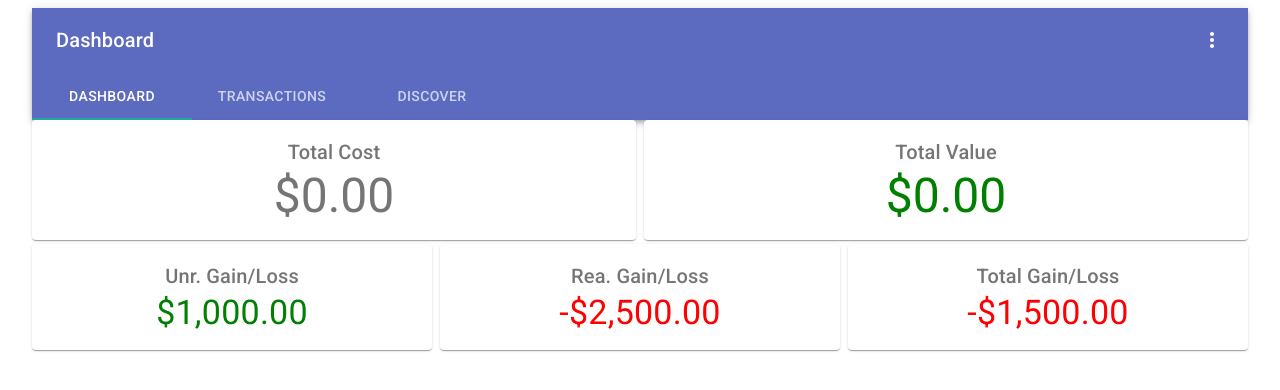
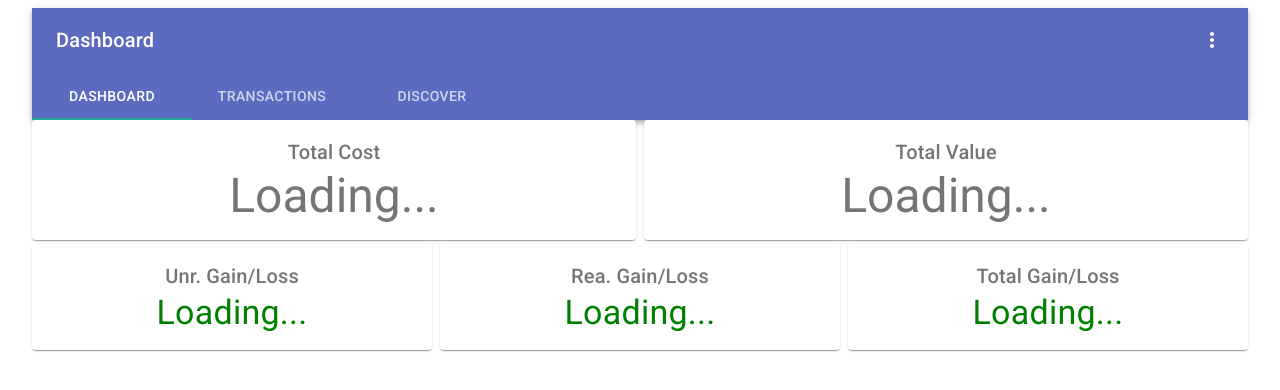
Before and after one commit to andreicozma1/StockTracker, a React (Create React App) app: page / in a window 1280 px wide. Shown: the top 390 px of the page. Built offline with nearby package versions, Linux system fonts and the light colour scheme.

Commit message:
Updates to math logic

```diff
--- a/src/App.jsx
+++ b/src/App.jsx
@@ -1,12 +1,14 @@
 import { Container, makeStyles } from '@material-ui/core';
 import PropTypes from 'prop-types';
-import { useState } from 'react';
+import { useEffect, useState } from 'react';
 /* Page Components */
 import Header from './components/Header';
 import Dashboard from './components/Pages/Dashboard';
 import Discover from './components/Pages/Discover';
 import Transactions from './components/Pages/Transactions';
-import { useStickyState } from './components/Utils';
+import { fetchSummary, useStickyState } from './components/Utils';
+
+const axios = require("axios");
 
 
 function TabPanel({ children, value, index, ...other }) {
@@ -60,12 +62,27 @@ export default function App() {
   const [menuItems, setMenuItems] = useState([])
 
   const [transactions, setTransactions] = useStickyState({}, "transactions");
+  const [summary, setSummary] = useState({});
 
   console.log("Rendering App - currentPage: " + currentPage);
 
-  return (
+  const getSummary = async () => {
+    var new_summary = fetchSummary(transactions);
+
+    console.log("SUMMARY");
+    console.log(new_summary)
+
+    setSummary(new_summary);
+  }
 
 
+  useEffect(() => {
+    getSummary();
+
+  }, [transactions])
+
+
+  return (
 
     <Container maxWidth='lg' className={classes.root}>
       <Header currentPage={currentPage} setCurrentPage={setCurrentPage} pageConfig={pageConfig} menuItems={menuItems} setMenuItems={setMenuItems} />
@@ -75,7 +92,7 @@ export default function App() {
           const page = pageConfig.ref[key]
           const Body = page.component;
           return <TabPanel value={currentPage} index={parseInt(key)} key={key}>
-            <Body setMenuItems={setMenuItems} transactions={transactions} setTransactions={setTransactions} />
+            <Body setMenuItems={setMenuItems} transactions={transactions} setTransactions={setTransactions} summary={summary} setSummary={setSummary} />
           </TabPanel>
         })
       }
--- a/src/components/Dashes/PortCostVal.jsx
+++ b/src/components/Dashes/PortCostVal.jsx
@@ -1,5 +1,6 @@
 
 import { Grid, makeStyles, Paper, Typography } from '@material-ui/core';
+import PropTypes from 'prop-types';
 
 const useStyles = makeStyles((theme) => ({
     paper: {
@@ -27,13 +28,13 @@ function formatCurrency(amount, currency, locale) {
     });
 }
 
-function PortfolioCostValue({ totalCost, unrGL }) {
+export default function PortfolioCostValue({ totalCost, totalValue }) {
     const classes = useStyles();
 
     const locale = 'en-US';
     const currency = "USD";
 
-    const total_value = totalCost + unrGL;
+    const diff = totalValue - totalCost;
 
     return (
         <Grid container spacing={1}>
@@ -43,7 +44,7 @@ function PortfolioCostValue({ totalCost, unrGL }) {
                         Total Cost
                     </Typography>
                     <Typography variant="h3">
-                        {formatCurrency(totalCost, currency, locale)}
+                        {totalCost ? formatCurrency(totalCost, currency, locale) : "Loading..."}
                     </Typography>
                 </Paper>
             </Grid>
@@ -52,8 +53,8 @@ function PortfolioCostValue({ totalCost, unrGL }) {
                     <Typography variant="h6">
                         Total Value
                     </Typography>
-                    <Typography variant="h3" className={total_value >= totalCost ? classes.positive : classes.negative}>
-                        {formatCurrency(totalCost + unrGL, currency, locale)}
+                    <Typography variant="h3" className={(diff > 0) ? classes.positive : ((diff < 0) ? classes.negative : null)}>
+                        {totalValue ? formatCurrency(totalValue, currency, locale) : "Loading..."}
                     </Typography>
                 </Paper>
             </Grid>
@@ -61,4 +62,7 @@ function PortfolioCostValue({ totalCost, unrGL }) {
     );
 }
 
-export default PortfolioCostValue;
+PortfolioCostValue.propTypes = {
+    totalCost: PropTypes.number.isRequired,
+    totalValue: PropTypes.number.isRequired,
+}
--- a/src/components/Dashes/UnrReaGL.jsx
+++ b/src/components/Dashes/UnrReaGL.jsx
@@ -28,15 +28,13 @@ function formatCurrency(amount, currency, locale) {
     });
 }
 
-export default function UnrReaGL() {
+export default function UnrReaGL({ unrealized, realized }) {
     const classes = useStyles();
 
     const locale = 'en-US';
     const currency = "USD";
 
-    const dollar_unrealized = 1000;
-    const dollar_realized = -2500;
-    const dollar_total = dollar_unrealized + dollar_realized;
+    const dollar_total = unrealized + realized;
 
     return (
         <Grid container spacing={1}>
@@ -45,9 +43,10 @@ export default function UnrReaGL() {
                     <Typography variant="h6">
                         Unr. Gain/Loss
                     </Typography>
-                    <Typography variant="h4" className={dollar_unrealized >= 0 ? classes.positive : classes.negative}>
-                        {formatCurrency(dollar_unrealized, currency, locale)}
+                    <Typography variant="h4" className={unrealized >= 0 ? classes.positive : classes.negative}>
+                        {unrealized ? formatCurrency(unrealized, currency, locale) : "Loading..."}
                     </Typography>
+
                 </Paper>
             </Grid>
             <Grid item xs={4}>
@@ -55,9 +54,10 @@ export default function UnrReaGL() {
                     <Typography variant="h6">
                         Rea. Gain/Loss
                     </Typography>
-                    <Typography variant="h4" className={dollar_realized >= 0 ? classes.positive : classes.negative}>
-                        {formatCurrency(dollar_realized, currency, locale)}
+                    <Typography variant="h4" className={realized >= 0 ? classes.positive : classes.negative}>
+                        {realized ? formatCurrency(realized, currency, locale) : "Loading..."}
                     </Typography>
+
                 </Paper>
             </Grid>
             <Grid item xs={4}>
@@ -66,7 +66,7 @@ export default function UnrReaGL() {
                         Total Gain/Loss
                     </Typography>
                     <Typography variant="h4" className={dollar_total >= 0 ? classes.positive : classes.negative}>
-                        {formatCurrency(dollar_total, currency, locale)}
+                        {dollar_total ? formatCurrency(dollar_total, currency, locale) : "Loading..."}
                     </Typography>
                 </Paper>
             </Grid>
--- a/src/components/Elements/DialogImportCSV.jsx
+++ b/src/components/Elements/DialogImportCSV.jsx
@@ -154,8 +154,8 @@ export default function DialogImportCSV({ open, onInsertAll, onClose, ...props }
                         date: dtransDate,
                         type: dtransType,
                         symbol: dtransTicker,
-                        units: Number(dtransUnits),
-                        price: Number(dtransPrice),
+                        units: parseFloat(dtransUnits),
+                        price: parseFloat(dtransPrice),
                         fees: dtransFees,
                         split: dtransSplit
                     };
--- a/src/components/Pages/Dashboard.jsx
+++ b/src/components/Pages/Dashboard.jsx
@@ -1,36 +1,85 @@
 import { useEffect, useState } from 'react';
 import PortCostVal from '../Dashes/PortCostVal';
 import UnrReaGL from '../Dashes/UnrReaGL';
-import { fetchSummary } from '../Utils';
+import Stock from './Stock';
 
 
 const axios = require("axios");
 
-function Dashboard({ transactions, setTransactions }) {
+function Dashboard({ transactions, setTransactions, summary, setSummary }) {
     console.log("Rendering page Dashboard");
 
-    const [unrGL, setUnrGL] = useState(0);
-    const [totalInvesment, setTotalInvestment] = useState(0);
 
-    useEffect(async () => {
+    const [statistics, setStatistics] = useState({
+        total_cost: 0,
+        unrealized: 0,
+        realized: 0,
+    });
 
-        const summary = await fetchSummary(transactions);
-        console.log("SUMMARY");
-        console.log(summary)
 
-        console.log(Object.values(summary).reduce((total, obj) => (obj.unrealized_gain_loss ? obj.unrealized_gain_loss : 0) + total, 0))
-        console.log(Object.values(summary).reduce((total, obj) => (obj.current_investment ? obj.current_investment : 0) + total, 0))
+    useEffect(() => {
+        async function fetchDetails() {
+            console.log("Transactions changed. Refetching summary")
 
-        // setUnrGL(Object.values(summary).reduce((total, obj) => (obj.unrealized_gain_loss ? obj.unrealized_gain_loss : 0) + total), 0)
-        // setTotalInvestment(Object.values(summary).reduce((total, obj) => (obj.current_investment ? obj.current_investment : 0) + total), 0)
-        console.log("set states");
+            var new_summary = { ...summary };
 
-    }, [transactions])
+            for (var stock in new_summary) {
+
+                const symbol = new_summary[stock].symbol;
+                await axios.get('https://finnhub.io/api/v1/quote', {
+                    params: {
+                        symbol: symbol,
+                        token: process.env.REACT_APP_FINNHUB_KEY
+                    }
+                }).then(result => {
+                    console.info("Got quote for " + symbol);
+                    // console.log(result)
+
+                    new_summary[symbol].quote = result.data;
+
+                    new_summary[symbol].unrealized_gain_loss = (new_summary[symbol].quote.c - new_summary[symbol].current_cost_per_share) * new_summary[symbol].current_shares;
+                    new_summary[symbol].unrealized_gain_loss_perc = new_summary[symbol].unrealized_gain_loss / new_summary[symbol].current_investment
+                    new_summary[symbol].current_market_value = new_summary[symbol].current_investment + new_summary[symbol].unrealized_gain_loss;
+                    console.log(new_summary)
+
+
+                    const new_total_cost = Object.values(new_summary).reduce((total, obj) => (obj.current_investment ? obj.current_investment : 0) + total, 0);
+                    const unrl_gain_loss = Object.values(new_summary).reduce((total, obj) => (obj.unrealized_gain_loss ? obj.unrealized_gain_loss : 0) + total, 0);
+                    const realized = Object.values(new_summary).reduce((total, obj) => (obj.gains_loss_from_sale ? obj.gains_loss_from_sale : 0) + total, 0);
+
+                    console.log(new_total_cost);
+                    console.log(unrl_gain_loss);
+                    console.log(realized);
+
+                    setStatistics({
+                        total_cost: new_total_cost,
+                        unrealized: unrl_gain_loss,
+                        realized: realized,
+                    })
+
+
+                }).catch((error) => {
+                    console.info("Failed to get quote for " + symbol);
+                    console.log(error);
+                });
+            }
+        }
+
+        fetchDetails();
+    }, [summary])
 
     return (
         <div>
-            <PortCostVal totalCost={totalInvesment} unrGL={unrGL} />
-            <UnrReaGL />
+            <PortCostVal totalCost={statistics.total_cost} totalValue={statistics.total_cost + statistics.unrealized} />
+            <UnrReaGL unrealized={statistics.unrealized} realized={statistics.realized} />
+
+            {
+                Object.values(summary).map((key) => {
+                    return <Stock key={key.symbol} info={key} />
+                })
+            }
+
+
         </div>
     );
 }
--- a/src/components/Pages/Stock.jsx
+++ b/src/components/Pages/Stock.jsx
@@ -1,12 +1,20 @@
-import UnrReaGL from '../Dashes/UnrReaGL';
+import { Grid } from "@material-ui/core";
 
-function Stock() {
+function Stock({ info }) {
     console.log("Rendering page Stock");
 
     return (
-        <div>
-            <UnrReaGL />
-        </div>
+        <Grid container spacing={1}>
+            <Grid item>
+                {info.symbol}
+            </Grid>
+            <Grid item>
+                {info.current_shares}
+            </Grid>
+            <Grid item>
+                {info.current_investment}
+            </Grid>
+        </Grid>
     );
 }
 
```
Also changed, not shown: src/components/Utils.jsx (+6 -22 lines).
